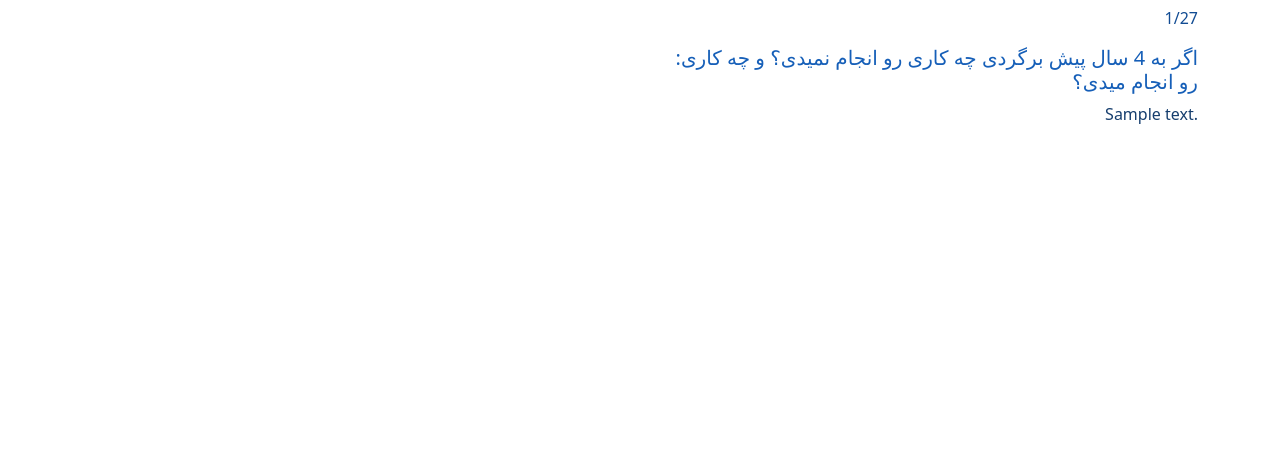
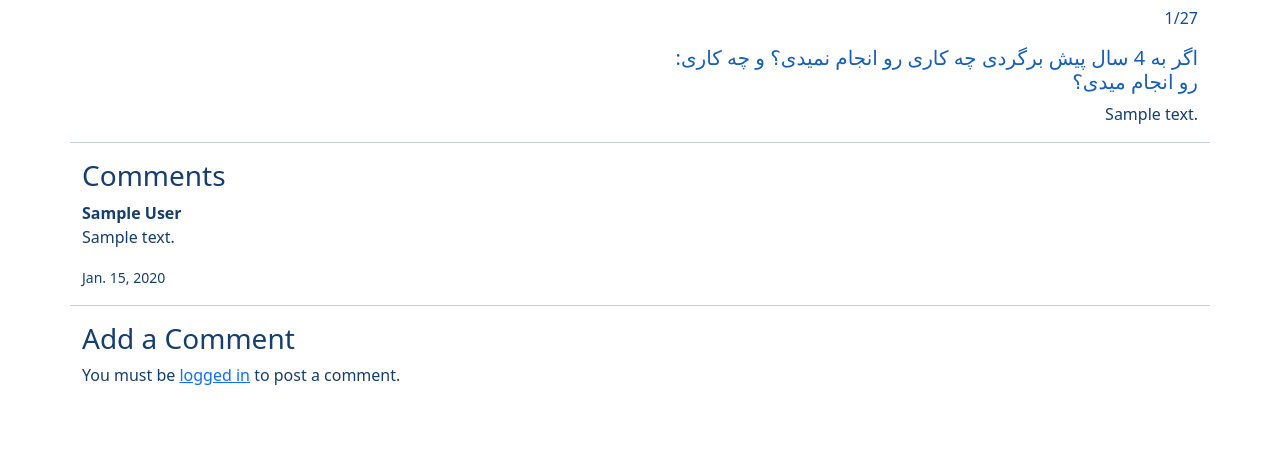
Before and after one commit to CeShora/yearbook, a Django app: page /student/1/ in a window 1280 px wide. Shown: the part 819-1282 px from the top of the page. Before the commit the page ends 943 px from the top, so only its background shows below. Run offline with Django 5.2, Linux system fonts and the light colour scheme; tables that the repository leaves empty hold one stand-in row (values such as "Sample post").

Commit message:
added comments, and they are working, thanksss god for the small blessings

```diff
--- a/yearbook/forms.py
+++ b/yearbook/forms.py
@@ -1,7 +1,7 @@
 from django import forms
 from django.forms import inlineformset_factory
 from django.contrib.auth import get_user_model
-from .models import QUESTIONS, Student, Answer
+from .models import QUESTIONS, Student, Answer, Comment
 
 User = get_user_model()
 
@@ -86,3 +86,12 @@ def get_dynamic_answer_forms(answers=None):
         )
 
     return DynamicAnswerForm
+
+
+class CommentForm(forms.ModelForm):
+    class Meta:
+        model = Comment
+        fields = ['text']
+        widgets = {
+            'text': forms.Textarea(attrs={'class': 'form-control', 'placeholder': 'Write your comment here...'}),
+        }
--- a/yearbook/models.py
+++ b/yearbook/models.py
@@ -1,6 +1,7 @@
 from django.db import models
 from django.core.validators import MinLengthValidator
 from django.contrib.auth.models import AbstractUser, BaseUserManager
+from django.conf import settings
 
 class CustomUserManager(BaseUserManager):
     def create_user(self, student_id, email, first_name, last_name, password=None, **extra_fields):
@@ -20,6 +21,7 @@ class CustomUserManager(BaseUserManager):
         extra_fields.setdefault('is_superuser', True)
 
         return self.create_user(student_id, email, first_name, last_name, password, **extra_fields)
+
 
 
 class Student(AbstractUser):
@@ -52,6 +54,15 @@ class Answer(models.Model):
         return f"{self.answer_text}"
 
 
+class Comment(models.Model):
+    student = models.ForeignKey(Student, related_name='comments', on_delete=models.CASCADE)
+    user = models.ForeignKey(settings.AUTH_USER_MODEL, on_delete=models.CASCADE)
+    text = models.TextField()
+    created_at = models.DateTimeField(auto_now_add=True)
+
+    def __str__(self):
+        return f'Comment by {self.user} on {self.student}'
+
 QUESTIONS = ["خنده دار ترین سوتیت چی بود؟",
 "اگر به 4 سال پیش برگردی چه کاری رو انجام نمیدی؟\n و چه کاری رو انجام میدی؟",
 "چه کاری توی این 4 سال کردی که بهش افتخار میکنی؟",
--- a/yearbook/templates/yearbook/student_detail.html
+++ b/yearbook/templates/yearbook/student_detail.html
@@ -210,6 +210,36 @@
                     {% endfor %}
                 </div>
             </div>
+            <div class='row'>
+
+                <hr>
+                <h3>Comments</h3>
+                {% if comments %}
+                    <ul class="list-unstyled">
+                        {% for comment in comments %}
+                            <li>
+                                <strong>{{ comment.user.get_full_name }}</strong>
+                                <p>{{ comment.text }}</p>
+                                <small>{{ comment.created_at|date }}</small>
+                            </li>
+                        {% endfor %}
+                    </ul>
+                {% else %}
+                    <p>No comments yet.</p>
+                {% endif %}
+
+                <hr>
+                <h3>Add a Comment</h3>
+                {% if user.is_authenticated %}
+                    <form method="post" action="{% url 'post_comment' student_id=student.student_id %}">
+                        {% csrf_token %}
+                        {{ comment_form.as_p }}
+                        <button type="submit" class="btn btn-primary">Post Comment</button>
+                    </form>
+                {% else %}
+                    <p>You must be <a href="{% url 'login' %}?next={% url 'student_detail' student_id=student.student_id %}">logged in</a> to post a comment.</p>
+                {% endif %}
+            </div>
         </div>
     </div>
 
--- a/yearbook/urls.py
+++ b/yearbook/urls.py
@@ -9,6 +9,7 @@ urlpatterns = [
     path('student/new/', views.student_create, name='student_create'),  # JUST CHECK ABOUT LOGIN
     path('student/update/', views.student_update, name='student_update'),
     path('student/<str:student_id>/', views.student_detail, name='student_detail'), # ADD THE IMAGE LATER
+    path('student/<int:student_id>/comment/', views.PostCommentView.as_view(), name='post_comment'),
     # path('student/<str:student_id>/delete/', views.student_delete, name='student_delete'),
     path('login/', views.StudentLoginView.as_view(), name='login') # MAKE IT PRETTIER
 ]
--- a/yearbook/views.py
+++ b/yearbook/views.py
@@ -1,8 +1,10 @@
 from django.shortcuts import render, get_object_or_404, redirect
+from django.contrib.auth.mixins import LoginRequiredMixin
+from django.views.generic import View
 from django.contrib.auth.decorators import login_required
 from django.contrib import messages
 from .models import QUESTIONS, Answer, Student
-from .forms import StudentProfileForm, AnswerFormSet, get_dynamic_answer_forms
+from .forms import CommentForm, StudentProfileForm, AnswerFormSet, get_dynamic_answer_forms
 from .forms import StudentRegistrationForm
 from django.contrib.auth.views import LoginView
 
@@ -15,8 +17,31 @@ def student_list(request):
 
 def student_detail(request, student_id):
     student = get_object_or_404(Student, student_id=student_id)
-    answers = student.answers.all()  # Fetch all related answers for the student
-    return render(request, 'yearbook/student_detail.html', {'student': student, 'answers': answers, 'questions': QUESTIONS, 'num_questions': len(QUESTIONS)})
+    answers = student.answers.all()
+    comments = student.comments.all()
+    questions = QUESTIONS
+
+    if request.method == 'POST':
+        comment_form = CommentForm(request.POST)
+        if comment_form.is_valid():
+            comment = comment_form.save(commit=False)
+            comment.student = student
+            comment.user = request.user
+            comment.save()
+            messages.success(request, 'Your comment has been posted.')
+            return redirect('student_detail', student_id=student_id)
+    else:
+        comment_form = CommentForm()
+
+    return render(request, 'yearbook/student_detail.html', {
+        'student': student,
+        'answers': answers,
+        'comments': comments,
+        'comment_form': comment_form,
+        'questions': questions,
+        'num_questions': len(questions),
+    })
+
 
 def student_create(request):
     DynamicAnswerForm = get_dynamic_answer_forms()
@@ -42,7 +67,6 @@ def student_create(request):
         'student_form': student_form,
         'answer_form': answer_form,
     })
-
 
 
 @login_required
@@ -97,3 +121,16 @@ def student_delete(request, student_id):
 
 class StudentLoginView(LoginView):
     template_name = 'yearbook/login.html'
+
+
+class PostCommentView(LoginRequiredMixin, View):
+    def post(self, request, student_id):
+        student = get_object_or_404(Student, student_id=student_id)
+        comment_form = CommentForm(request.POST)
+        if comment_form.is_valid():
+            comment = comment_form.save(commit=False)
+            comment.student = student
+            comment.user = request.user
+            comment.save()
+            messages.success(request, 'Your comment has been posted.')
+        return redirect('student_detail', student_id=student_id)
```
Also changed, not shown: yearbook/migrations/0002_comment.py (added).
